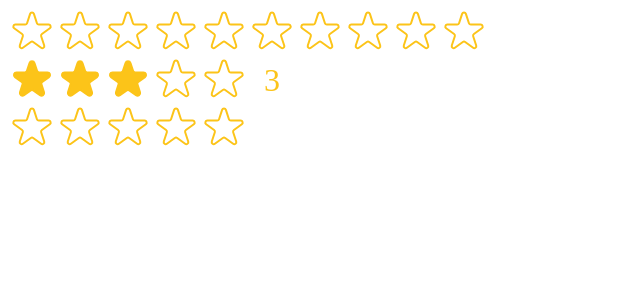
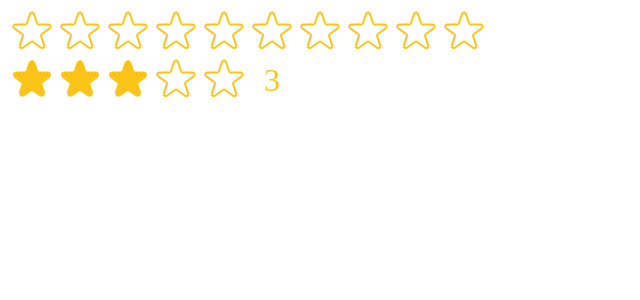
Before and after one commit to greninjam26/React, a React (Create React App) app in the folder usepopcorn/: page / in a window 1280 px wide. Shown: the top 300 px of the page, without its empty margins (0-640 px from the left). Built offline with nearby package versions, Linux system fonts and the light colour scheme.

Commit message:
PropTypes(not working)

```diff
--- a/usepopcorn/src/StarRating.js
+++ b/usepopcorn/src/StarRating.js
@@ -1,4 +1,5 @@
 import { useState } from "react";
+import PropTypes from "prop-types";
 
 const containerStyle = {
 	display: "flex",
@@ -8,6 +9,10 @@ const containerStyle = {
 
 const starContainerStyle = {
 	display: "flex",
+};
+
+StarRating.propTypes = {
+	maxRating: PropTypes.number,
 };
 
 export default function StarRating({
--- a/usepopcorn/src/index.js
+++ b/usepopcorn/src/index.js
@@ -9,6 +9,6 @@ root.render(
 	<React.StrictMode>
 		<StarRating maxRating={10} />
 		<StarRating maxRating={5} defaultRating={3} />
-		<StarRating />
+		<StarRating maxRating={null} />
 	</React.StrictMode>
 );
```
